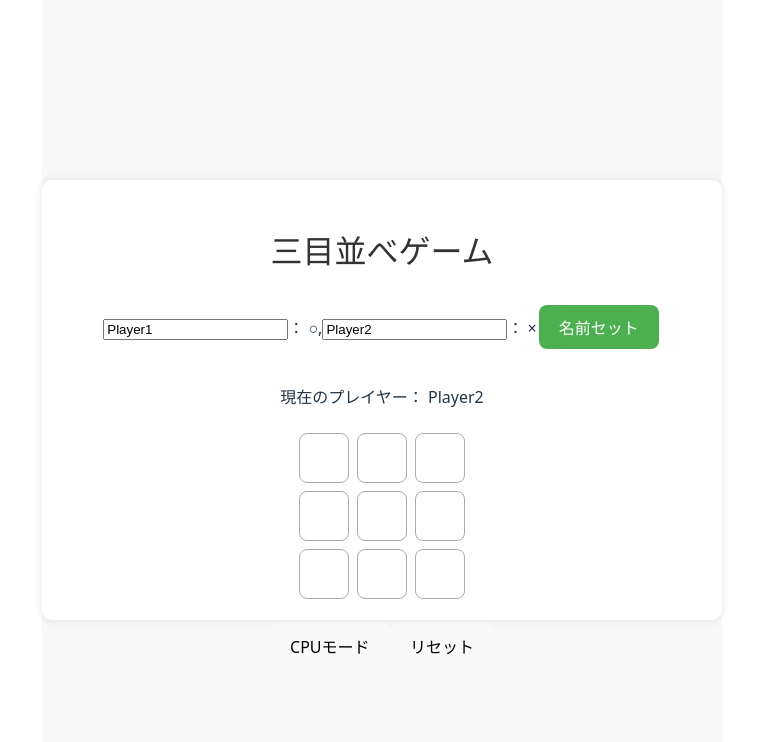
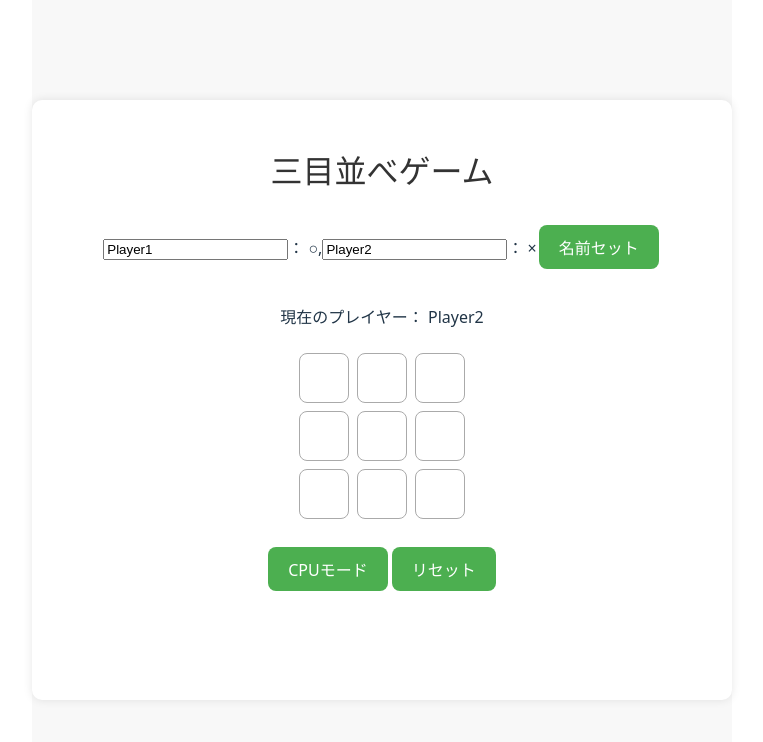
Before and after one commit to Usami3141/studyApp, a React (Vite) app: page / in a window 1280 px wide. Shown: the top 742 px of the page, without its empty margins (258-1021 px from the left). Built offline with nearby package versions, Linux system fonts and the light colour scheme.

Commit message:
デザイン修正

```diff
--- a/src/App.module.css
+++ b/src/App.module.css
@@ -7,10 +7,11 @@
   background-color: #f8f8f8;
 }
 
+
 /* メインコンテンツのスタイル */
 .body {
-  width: 640px;
-  height: 400px;
+  width: 660px;
+  height: 560px;
   padding: 20px;
   background-color: white;
   border-radius: 10px;
--- a/src/App.tsx
+++ b/src/App.tsx
@@ -175,7 +175,6 @@ function App() {
   return (
     <div className={style.wrapper}>
       <div className={style.body}>
-        <div className={style.App}>
           <h2 className={style.h2}>三目並べゲーム</h2>
           <p>
             <input value={name1} onChange={(e) => setName1(e.target.value)} />：
@@ -211,7 +210,6 @@ function App() {
           ) : (
             <p>勝者は {victory}</p>
           )}
-        </div>
             <div className={style.board}>
               {squares.map((square) => (
                 <button
@@ -224,9 +222,9 @@ function App() {
               ))}
             </div>
         {/* CPUモードのON/OFFボタン */}
-        <button onClick={handleCPU}>CPUモード</button>
+        <button className = {style.button} onClick={handleCPU}>CPUモード</button>
         {/* リセットボタンの実装 */}
-        <button onClick={handleReset}>リセット</button>
+        <button className = {style.button} onClick={handleReset}>リセット</button>
         {/* リセットボタンを押してから、対局が始まるまで表示される */}
         {reset && <p>リセットされました！</p>}
       </div>
--- a/src/index.css
+++ b/src/index.css
@@ -59,7 +59,7 @@ h1 {
   line-height: 1.1;
 }
 
-/* 「名前をセット」ボタンのデザイン */
+/* ボタンのデザイン */
 button {
   border-radius: 8px;
   border: 1px solid transparent;
```
Lines whose indentation alone changed are shown as unchanged.
